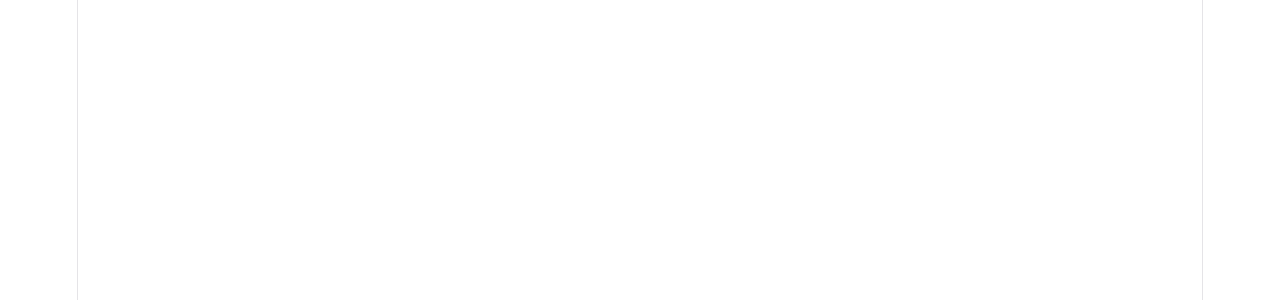
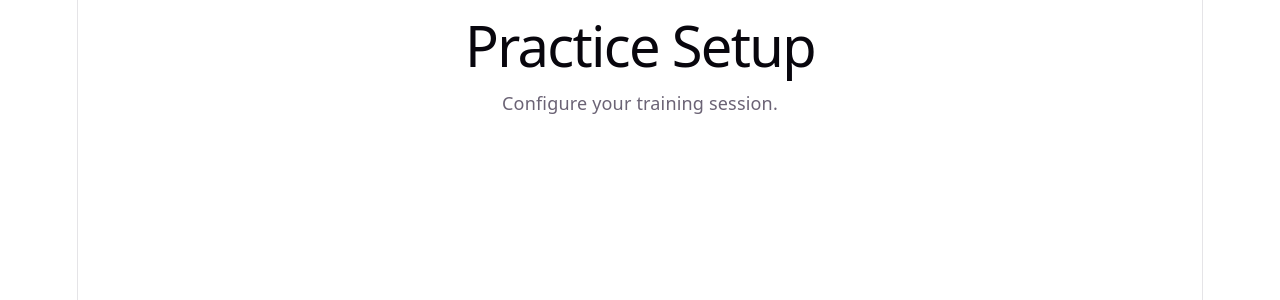
Before and after one commit to ashleyships/ai-bb-coach, a React (Vite) app: page /practice-setup in a window 1280 px wide. Before the commit this address had no page. Shown: the top 300 px of the page. Built offline with nearby package versions, Linux system fonts and the light colour scheme.

Commit message:
Add practice setup route

```diff
--- a/src/App.tsx
+++ b/src/App.tsx
@@ -2,12 +2,14 @@
 import { Routes, Route } from "react-router-dom";
 import LoginPage from "./pages/LoginPage";
 import DashboardPage from "./pages/DashboardPage";
+import PracticeSetupPage from "./pages/PracticeSetupPage";
 
 function App() {
   return (
     <Routes>
       <Route path="/login" element={<LoginPage />} />
       <Route path="/dashboard" element={<DashboardPage />} />
+      <Route path="/practice-setup" element={<PracticeSetupPage />} />
     </Routes>
   );
 }
--- /dev/null
+++ b/src/pages/PracticeSetupPage.tsx
@@ -0,0 +1,10 @@
+function PracticeSetupPage() {
+  return (
+    <main>
+      <h1>Practice Setup</h1>
+      <p>Configure your training session.</p>
+    </main>
+  );
+}
+
+export default PracticeSetupPage;
```
